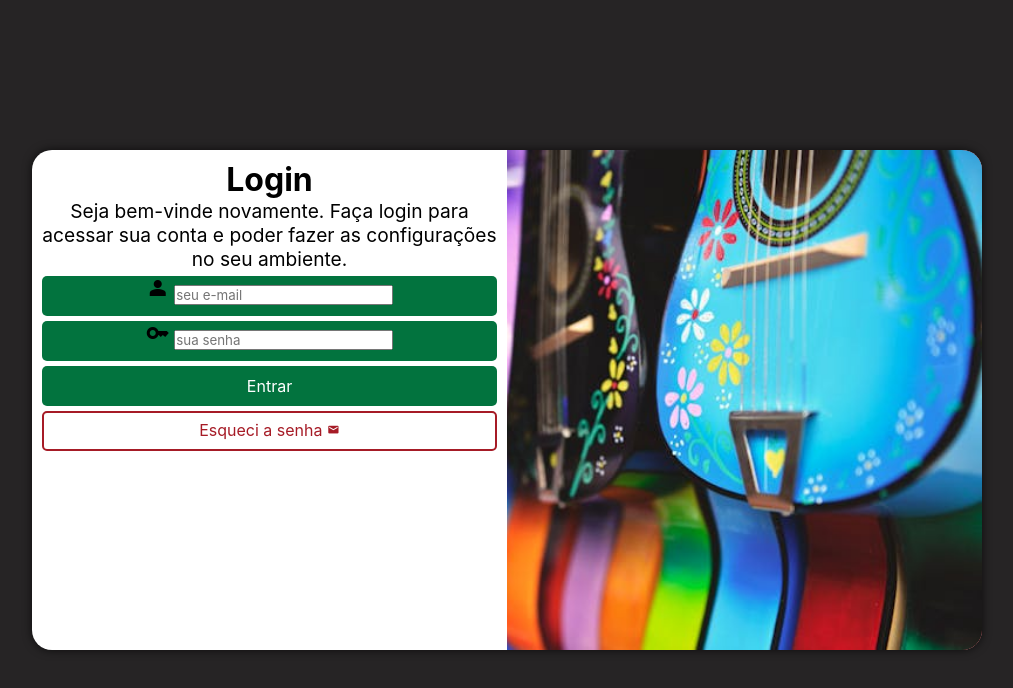
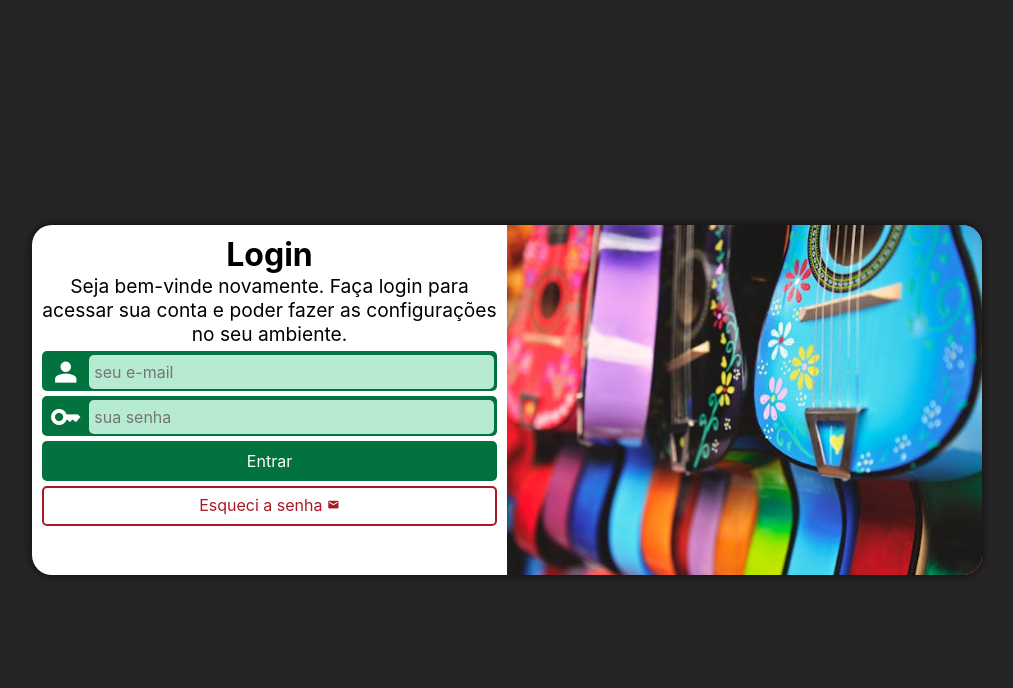
Before and after one commit to GuilhermeAbdalla/Projeto_Tela_De_Login, a plain HTML site: page index.html in a window 1280 px wide. Shown: the whole page, without its empty margins (133-1146 px from the left). Drawn offline with nearby package versions, Linux system fonts and the light colour scheme.

Commit message:
Finished Login Screen

```diff
--- a/estilos/media-query.css
+++ b/estilos/media-query.css
@@ -6,7 +6,7 @@
     }
     section#login{
         width: 80vw;
-
+        height: 300px;
         > div#imagem{
             float: left;
             width: 30%;
@@ -22,6 +22,7 @@
 @media screen and (min-width: 993px){
     section#login{
         width: 950px;
+        height: 350px;
         > div#imagem{
             float: right;
             width: 50%;
--- a/estilos/style.css
+++ b/estilos/style.css
@@ -72,8 +72,30 @@ form > div.campo{
     margin: 5px 0px;
 }
 
-div.campo > label{
-    display: none;
+div.campo{
+    > label{
+        display: none;
+    }
+    > span{
+        color: white;
+        font-size: 2em;
+        width: 40px;
+        padding: 5px;
+    }
+    > input{
+        transform: translateY(-10px);
+        background-color: #b6ebd2;
+        border: none;
+        font-size: 1em;
+        /*Falta Width*/
+        width: calc(100% - 50px);
+        height: 85%;
+        border-radius: 5px;
+        padding: 0px 5px;
+        &:focus-within{
+            background-color: white;
+        }
+    }
 }
 
 form > input[type=submit]{
```
